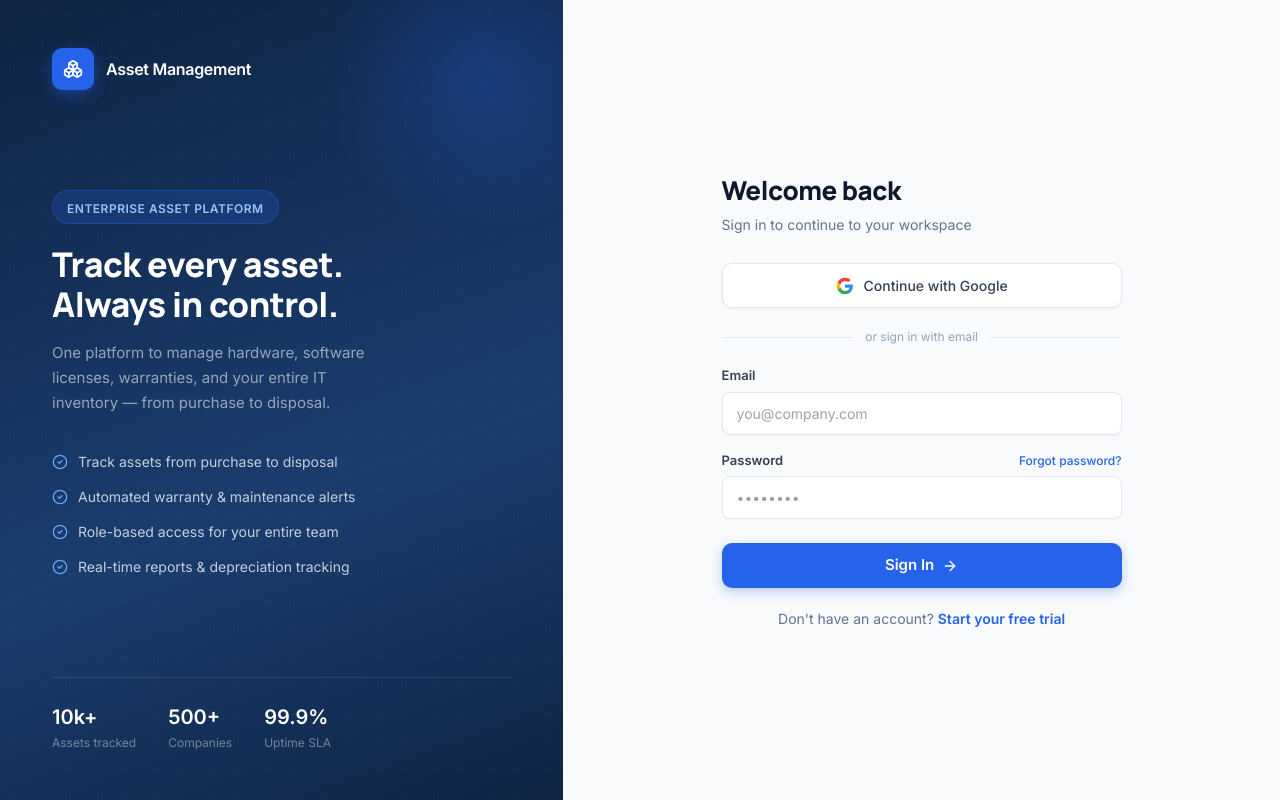
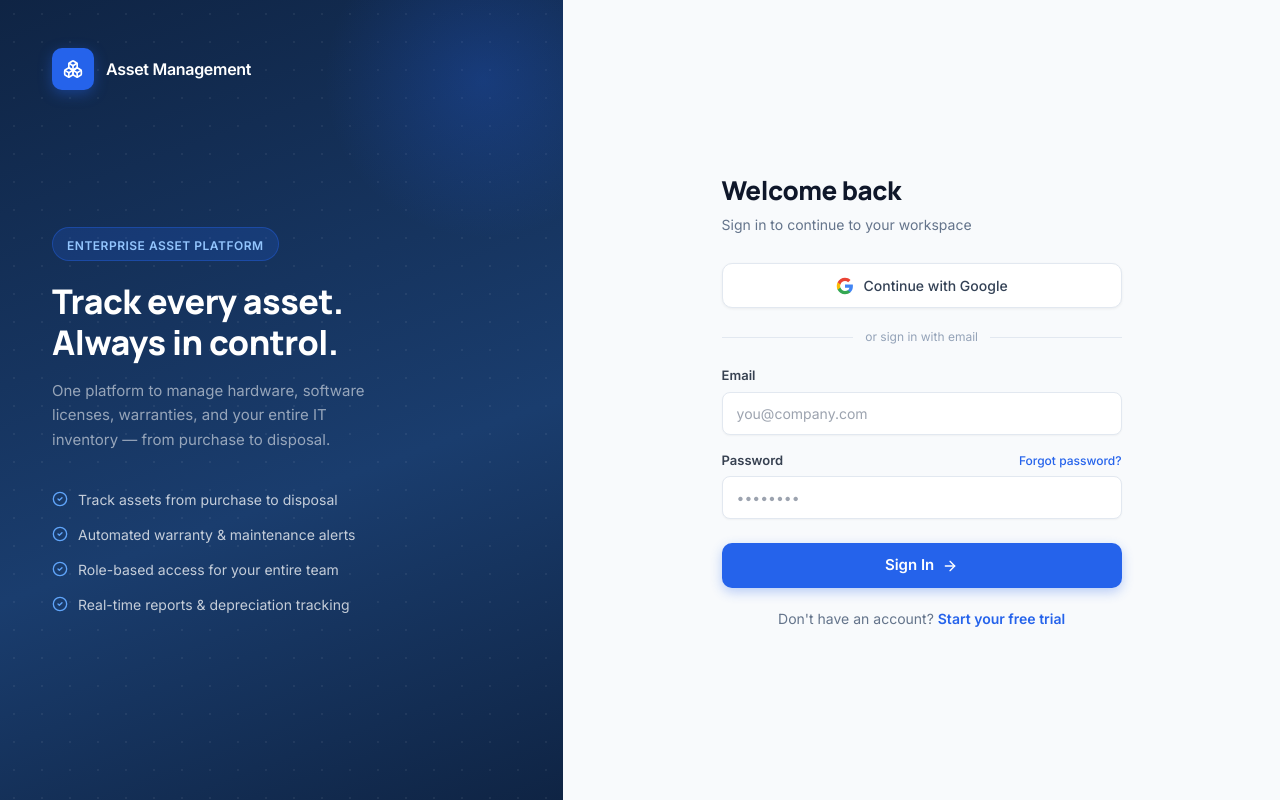
Before and after one commit to Dhanesh-Maloo/asset-management, a React (Create React App) app in the folder frontend/: page /login in a window 1280 px wide. Built offline with nearby package versions, Linux system fonts and the light colour scheme; no server answers; what html5-qrcode would draw is missing.

Commit message:
Remove placeholder stats strip from login page
Co-Authored-By: Claude Sonnet 5.5 <noreply@anthropic.com>

```diff
--- a/frontend/src/pages/Login.js
+++ b/frontend/src/pages/Login.js
@@ -137,24 +137,6 @@ const Login = () => {
           </div>
         </div>
 
-        {/* Stats */}
-        <div style={{
-          display: 'flex', gap: '32px',
-          position: 'relative', zIndex: 1,
-          borderTop: '1px solid rgba(255,255,255,0.1)',
-          paddingTop: '24px',
-        }}>
-          {[
-            { n: '10k+', label: 'Assets tracked' },
-            { n: '500+', label: 'Companies' },
-            { n: '99.9%', label: 'Uptime SLA' },
-          ].map((s, i) => (
-            <div key={i}>
-              <div style={{ color: 'white', fontWeight: 800, fontSize: '20px' }}>{s.n}</div>
-              <div style={{ color: 'rgba(255,255,255,0.4)', fontSize: '12px', marginTop: '2px' }}>{s.label}</div>
-            </div>
-          ))}
-        </div>
       </div>
 
       {/* ── Right Panel ── */}
```
